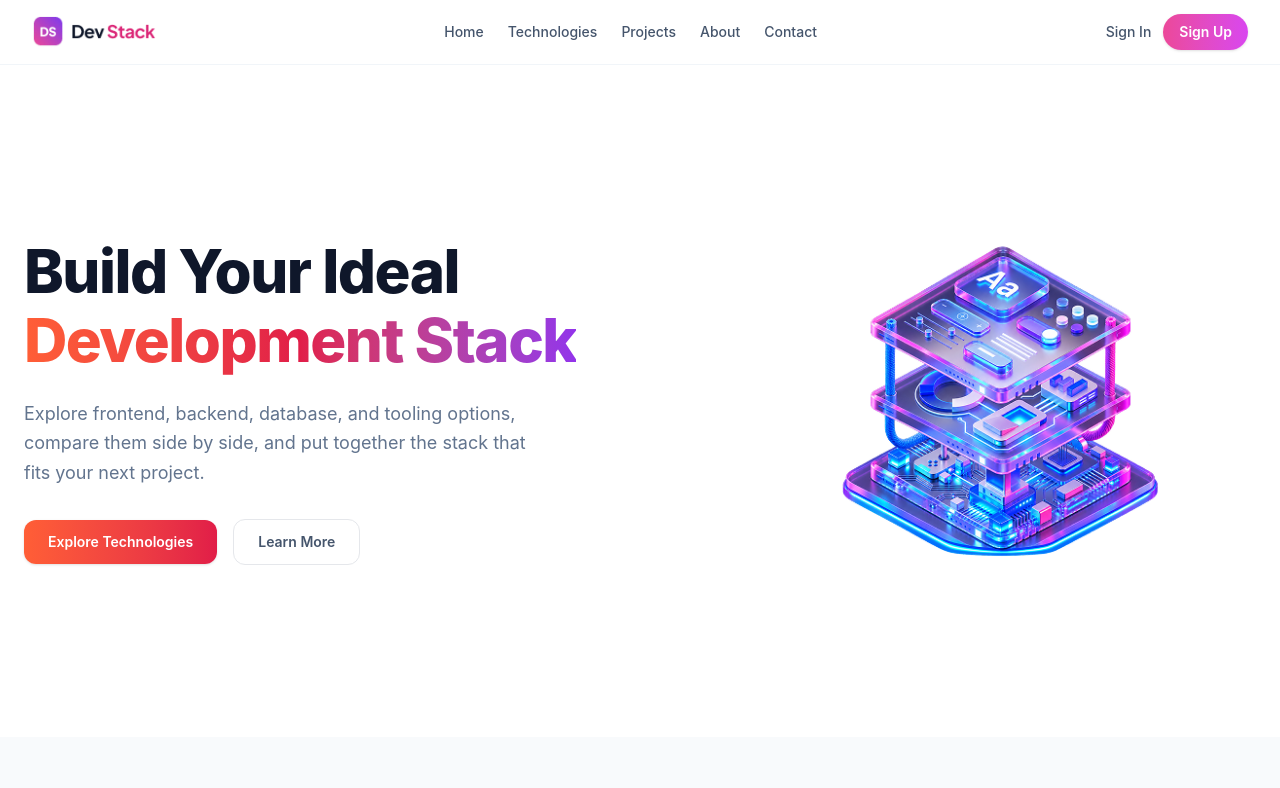
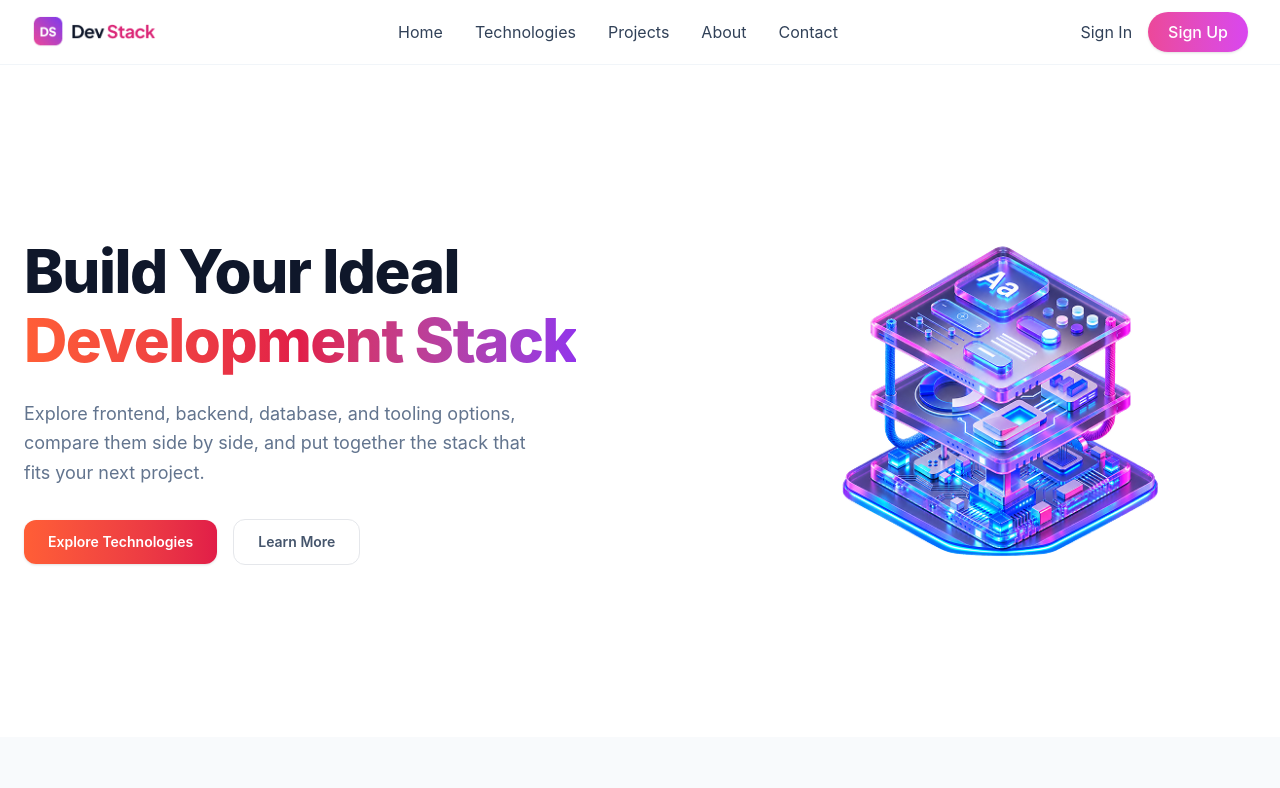
Before and after one commit to khalidhasanbadhon502/dev-stack-builder1, a React (Vite) app: page / in a window 1280 px wide. Shown: the top 788 px of the page. Built offline with nearby package versions, Linux system fonts and the light colour scheme.

Commit message:
Update navigation font and components

```diff
--- a/src/components/Nav.tsx
+++ b/src/components/Nav.tsx
@@ -31,21 +31,21 @@ export const Nav = () => {
             />
           </div>
 
-          <div className="hidden md:flex items-center gap-6 text-sm font-medium text-slate-600">
-            <a href="#home" className="hover:text-slate-900">Home</a>
-            <a href="#technologies" className="hover:text-slate-900">Technologies</a>
-            <a href="#projects" className="hover:text-slate-900">Projects</a>
-            <a href="#about" className="hover:text-slate-900">About</a>
-            <a href="#contact" className="hover:text-slate-900">Contact</a>
+          <div className="hidden md:flex items-center gap-8 text-base font-normal text-slate-700">
+            <a href="#home" className="hover:text-pink-600 transition">Home</a>
+            <a href="#technologies" className="hover:text-pink-600 transition">Technologies</a>
+            <a href="#projects" className="hover:text-pink-600 transition">Projects</a>
+            <a href="#about" className="hover:text-pink-600 transition">About</a>
+            <a href="#contact" className="hover:text-pink-600 transition">Contact</a>
           </div>
 
-          <div className="flex items-center gap-3">
-            <a href="#signin" className="text-sm font-medium text-slate-600 hover:text-slate-900">
+          <div className="flex items-center gap-4">
+            <a href="#signin" className="text-base font-normal text-slate-700 hover:text-pink-600 transition">
               Sign In
             </a>
             <a
               href="#signup"
-              className="bg-gradient-to-r from-[#ec4899] to-[#d946ef] text-white text-xs sm:text-sm font-semibold px-4 py-2 rounded-full shadow-sm hover:opacity-90 transition"
+              className="bg-gradient-to-r from-[#ec4899] to-[#d946ef] text-white text-base font-medium px-5 py-2 rounded-full shadow-sm hover:opacity-90 transition"
             >
               Sign Up
             </a>
```
